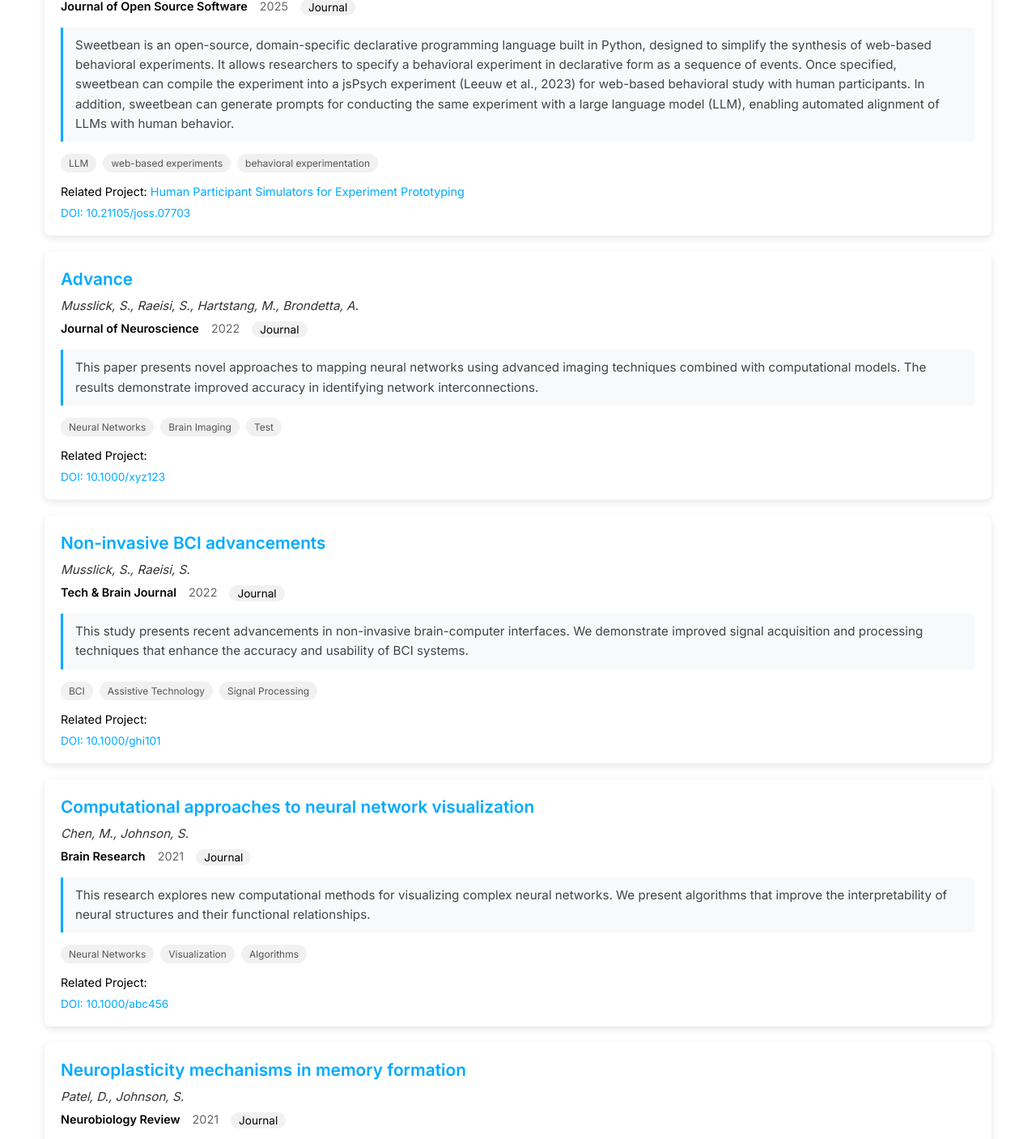
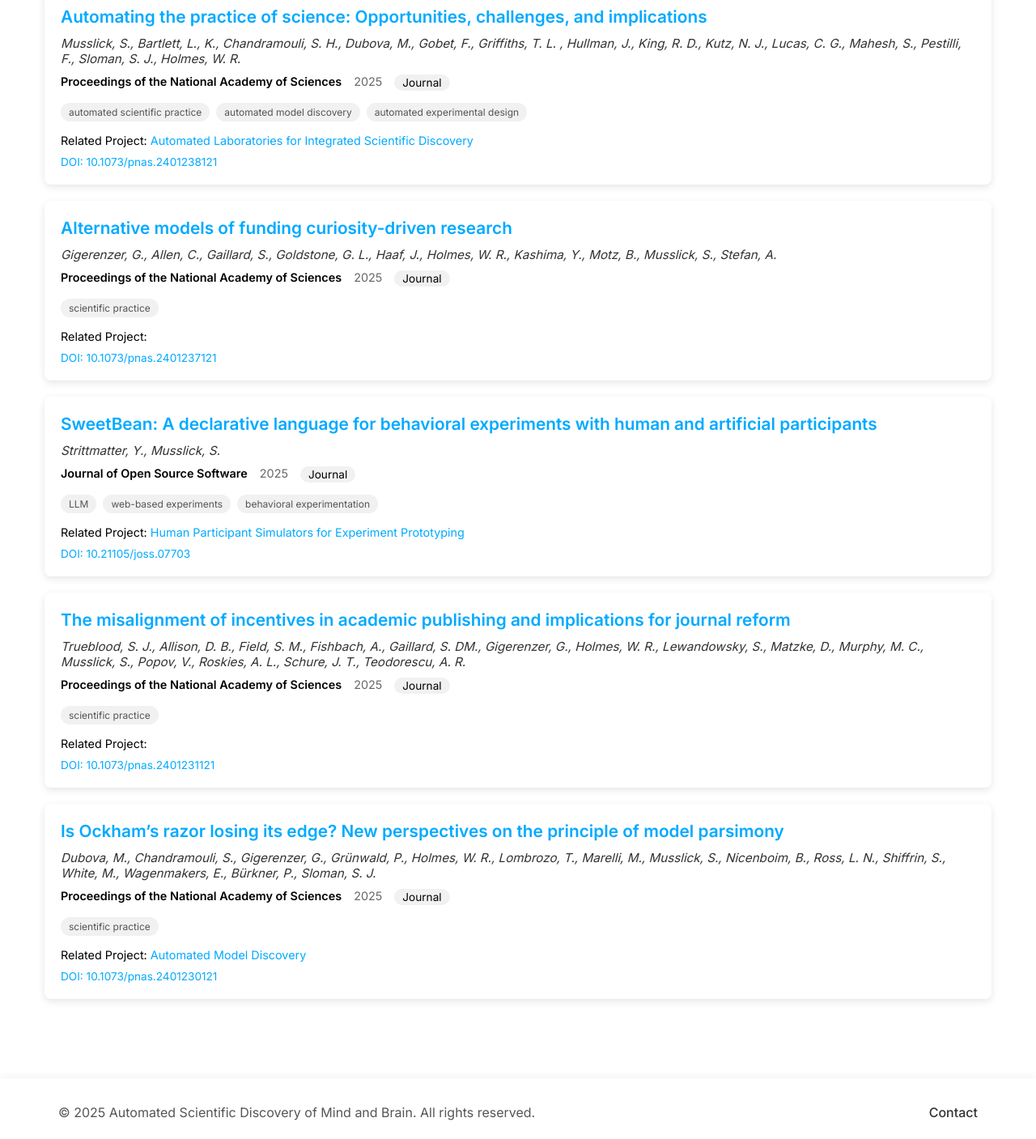
Before and after one commit to musslick/lab-website, a React (Create React App) app: page /publications in a window 1280 px wide. Shown: the part 597-2004 px from the top of the page at 81% size. Built offline with nearby package versions, Linux system fonts and the light colour scheme.

Commit message:
added 2025 pubs

```diff
--- a/src/data/publications.ts
+++ b/src/data/publications.ts
@@ -16,47 +16,61 @@ export interface Publication {
 export const publications: Publication[] = [
   {
     "id": "pub-001",
-    "title": "Advance",
-    "journal": "Journal of Neuroscience",
-    "year": 2022,
+    "title": "Automating the practice of science: Opportunities, challenges, and implications",
+    "journal": "Proceedings of the National Academy of Sciences",
+    "year": 2025,
     "type": "journal",
     "authors": [
       "Musslick, S.",
-      "Raeisi, S.",
-      "Hartstang, M.",
-      "Brondetta, A."
+      "Bartlett, L., K.",
+      "Chandramouli, S. H.",
+      "Dubova, M.",
+      "Gobet, F.",
+      "Griffiths, T. L. ",
+      "Hullman, J.",
+      "King, R. D.",
+      "Kutz, N. J.",
+      "Lucas, C. G.",
+      "Mahesh, S.",
+      "Pestilli, F.",
+      "Sloman, S. J.",
+      "Holmes, W. R."
     ],
-    "citation": "Johnson, S., Chen, M., & Smith, R. (2022). Advanced techniques in neural mapping. Journal of Neuroscience, 45(3), 112-128.",
-    "doi": "10.1000/xyz123",
-    "url": "https://doi.org/10.1000/xyz123",
-    "abstract": "This paper presents novel approaches to mapping neural networks using advanced imaging techniques combined with computational models. The results demonstrate improved accuracy in identifying network interconnections.",
-    "projectId": "consciousness-study",
+    "citation": "Musslick, S., Bartlett, L. K., Chandramouli, S. H., Dubova, M., Gobet, F., Griffiths, T. L., ... & Holmes, W. R. (2025). Automating the practice of science: Opportunities, challenges, and implications. Proceedings of the National Academy of Sciences, 122(5), e2401238121.",
+    "doi": "10.1073/pnas.2401238121",
+    "url": "https://doi.org/10.1073/pnas.2401238121",
+    "projectId": "project-1744383288085",
     "keywords": [
-      "Neural Networks",
-      "Brain Imaging",
-      "Test"
+      "automated scientific practice",
+      "automated model discovery",
+      "automated experimental design"
     ]
   },
   {
     "id": "pub-002",
-    "title": "Computational approaches to neural network visualization",
+    "title": "Alternative models of funding curiosity-driven research",
+    "journal": "Proceedings of the National Academy of Sciences",
+    "year": 2025,
+    "type": "journal",
     "authors": [
-      "Chen, M.",
-      "Johnson, S."
+      "Gigerenzer, G.",
+      "Allen, C.",
+      "Gaillard, S.",
+      "Goldstone, G. L.",
+      "Haaf, J.",
+      "Holmes, W. R.",
+      "Kashima, Y.",
+      "Motz, B.",
+      "Musslick, S.",
+      "Stefan, A."
     ],
-    "journal": "Brain Research",
-    "year": 2021,
-    "doi": "10.1000/abc456",
-    "url": "https://doi.org/10.1000/abc456",
-    "abstract": "This research explores new computational methods for visualizing complex neural networks. We present algorithms that improve the interpretability of neural structures and their functional relationships.",
+    "citation": "Gigerenzer, G., Allen, C., Gaillard, S., Goldstone, R. L., Haaf, J., Holmes, W. R., ... & Stefan, A. (2025). Alternative models of funding curiosity-driven research. Proceedings of the National Academy of Sciences, 122(5), e2401237121.",
+    "doi": "10.1073/pnas.2401237121",
+    "url": "https://doi.org/10.1073/pnas.2401237121",
+    "projectId": "neural-mapping",
     "keywords": [
-      "Neural Networks",
-      "Visualization",
-      "Algorithms"
-    ],
-    "type": "journal",
-    "citation": "Chen, M. & Johnson, S. (2021). Computational approaches to neural network visualization. Brain Research, 33(2), 45-67.",
-    "projectId": "neural-mapping"
+      "scientific practice"
+    ]
   },
   {
     "id": "pub-003",
@@ -70,8 +84,7 @@ export const publications: Publication[] = [
     ],
     "citation": "Strittmatter, Y., & Musslick, S. (2025). SweetBean: A declarative language for behavioral experiments with human and artificial participants. Journal of Open Source Software, 10(107), 7703.",
     "doi": "10.21105/joss.07703",
-    "url": "https:/https://doi.org/10.21105/joss.07703/doi.org/10.1000/def789",
-    "abstract": "Sweetbean is an open-source, domain-specific declarative programming language built in Python, designed to simplify the synthesis of web-based behavioral experiments. It allows researchers to specify a behavioral experiment in declarative form as a sequence of events. Once specified, sweetbean can compile the experiment into a jsPsych experiment (Leeuw et al., 2023) for web-based behavioral study with human participants. In addition, sweetbean can generate prompts for conducting the same experiment with a large language model (LLM), enabling automated alignment of LLMs with human behavior.",
+    "url": "https://joss.theoj.org/papers/10.21105/joss.07703",
     "projectId": "project-1744383465177",
     "keywords": [
       "LLM",
@@ -81,44 +94,64 @@ export const publications: Publication[] = [
   },
   {
     "id": "pub-004",
-    "title": "Non-invasive BCI advancements",
-    "journal": "Tech & Brain Journal",
-    "year": 2022,
+    "title": "The misalignment of incentives in academic publishing and implications for journal reform",
+    "journal": "Proceedings of the National Academy of Sciences",
+    "year": 2025,
     "type": "journal",
     "authors": [
+      "Trueblood, S. J.",
+      "Allison, D. B.",
+      "Field, S. M.",
+      "Fishbach, A.",
+      "Gaillard, S. DM.",
+      "Gigerenzer, G.",
+      "Holmes, W. R.",
+      "Lewandowsky, S.",
+      "Matzke, D.",
+      "Murphy, M. C.",
       "Musslick, S.",
-      "Raeisi, S."
+      "Popov, V.",
+      "Roskies, A. L.",
+      "Schure, J. T.",
+      "Teodorescu, A. R."
     ],
-    "citation": "Chen, M., Patel, D., & Wong, E. (2022). Non-invasive BCI advancements. Tech & Brain Journal, 8(2), 34-49.",
-    "doi": "10.1000/ghi101",
-    "url": "https://doi.org/10.1000/ghi101",
-    "abstract": "This study presents recent advancements in non-invasive brain-computer interfaces. We demonstrate improved signal acquisition and processing techniques that enhance the accuracy and usability of BCI systems.",
+    "citation": "Trueblood, J. S., Allison, D. B., Field, S. M., Fishbach, A., Gaillard, S. D., Gigerenzer, G., ... & Teodorescu, A. R. (2025). The misalignment of incentives in academic publishing and implications for journal reform. Proceedings of the National Academy of Sciences, 122(5), e2401231121.",
+    "doi": "10.1073/pnas.2401231121",
+    "url": "https://doi.org/10.1073/pnas.2401231121",
     "projectId": "brain-computer",
     "keywords": [
-      "BCI",
-      "Assistive Technology",
-      "Signal Processing"
+      "scientific practice"
     ]
   },
   {
     "id": "pub-005",
-    "title": "Neuroplasticity mechanisms in memory formation",
+    "title": "Is Ockham’s razor losing its edge? New perspectives on the principle of model parsimony",
+    "journal": "Proceedings of the National Academy of Sciences",
+    "year": 2025,
+    "type": "journal",
     "authors": [
-      "Patel, D.",
-      "Johnson, S."
+      "Dubova, M.",
+      "Chandramouli, S.",
+      "Gigerenzer, G.",
+      "Grünwald, P.",
+      "Holmes, W. R.",
+      "Lombrozo, T.",
+      "Marelli, M.",
+      "Musslick, S.",
+      "Nicenboim, B.",
+      "Ross, L. N.",
+      "Shiffrin, S.",
+      "White, M.",
+      "Wagenmakers, E.",
+      "Bürkner, P.",
+      "Sloman, S. J."
     ],
-    "journal": "Neurobiology Review",
-    "year": 2021,
-    "doi": "10.1000/jkl202",
-    "url": "https://doi.org/10.1000/jkl202",
-    "abstract": "This review examines the neuroplastic mechanisms underlying memory formation and retrieval. We synthesize recent findings and present a unified model of memory processes across different brain regions.",
+    "citation": "Dubova, M., Chandramouli, S., Gigerenzer, G., Grünwald, P., Holmes, W., Lombrozo, T., ... & Sloman, S. J. (2025). Is Ockham’s razor losing its edge? New perspectives on the principle of model parsimony. Proceedings of the National Academy of Sciences, 122(5), e2401230121.",
+    "doi": "10.1073/pnas.2401230121",
+    "url": "https://doi.org/10.1073/pnas.2401230121",
+    "projectId": "project-1744367667570",
     "keywords": [
-      "Memory",
-      "Neuroplasticity",
-      "Brain Stimulation"
-    ],
-    "type": "journal",
-    "citation": "Patel, D. & Johnson, S. (2021). Neuroplasticity mechanisms in memory formation. Neurobiology Review, 27(1), 78-95.",
-    "projectId": "memory-enhancement"
+      "scientific practice"
+    ]
   }
 ];
```
